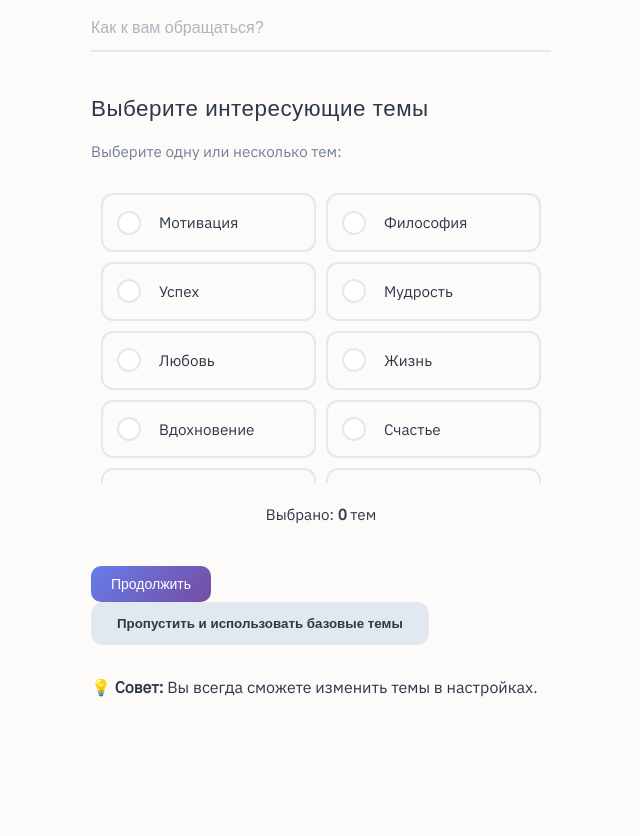
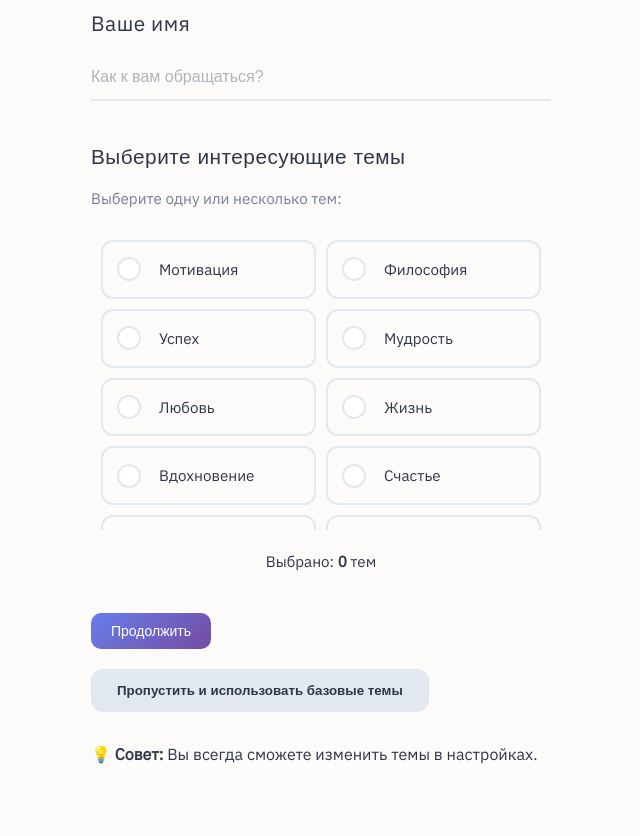
Before and after one commit to apollinaria28/MindGarden, a plain HTML site: page first-launch.html in a window 1280 px wide. Shown: the part 257-1093 px from the top of the page, without its empty margins (319-959 px from the left). Before the commit the page ends 996 px from the top, so only its background shows below. Drawn offline with Linux system fonts and the light colour scheme; files whose address does not match are found by name; a web font is replaced by a local one.

Commit message:
Add files via upload

```diff
--- a/style.css
+++ b/style.css
@@ -114,6 +114,7 @@ body {
     display: inline-block;
 }
 
+
 .btn:hover {
     transform: translateY(-2px);
     box-shadow: var(--shadow-lg);
@@ -197,6 +198,7 @@ body {
 .welcome-header h1 {
     font-family: 'Bebas-Neue';
     font-size: 3.7rem;
+    margin-top: 35px;
     font-weight: 400;
     color: var(--text-color);
     margin-bottom: 10px;
@@ -220,10 +222,11 @@ body {
 
 .name-input-section label {
     display: block;
-    font-weight: 500;
-    margin-bottom: 8px;
-    color: var(--text-color);
-    font-size: 1rem;
+    font-size: 1.3rem;
+    font-weight: 400;
+    color: var(--text-color);
+    margin-bottom: 15px;
+    letter-spacing: 0.5px;
 }
 
 .name-input-section input {
@@ -255,7 +258,7 @@ body {
 
 .tags-selection h2 {
     font-family: 'Bebas Neue', sans-serif;
-    font-size: 1.4rem;
+    font-size: 1.3rem;
     font-weight: 400;
     color: var(--text-color);
     margin-bottom: 15px;
@@ -365,7 +368,13 @@ body {
 .first-launch .actions {
     margin-bottom: 30px;
 }
-
+#continueBtn{
+    margin-bottom: 20px;
+}
+
+.info-box{
+    margin-bottom: 30px;
+}
 /* Адаптация для мобильных */
 @media (max-width: 480px) {
     .first-launch {
```
